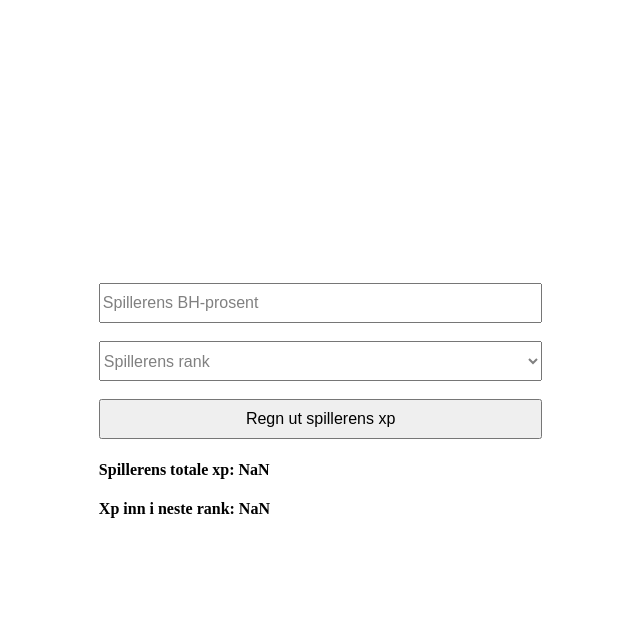
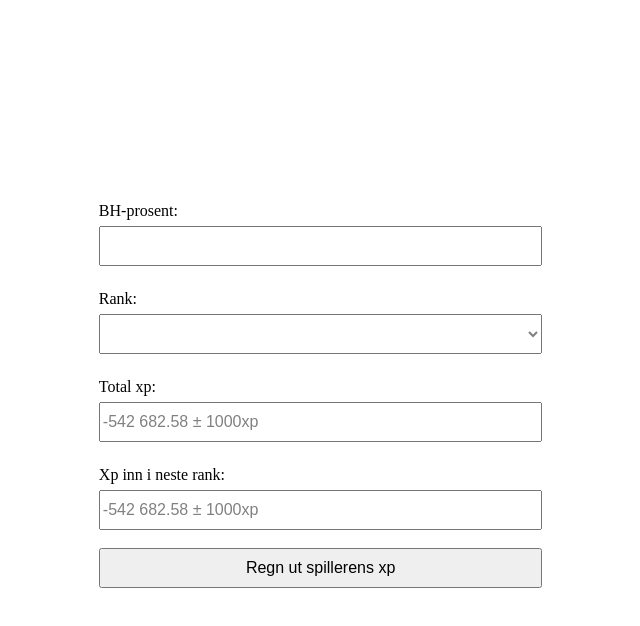
Before and after one commit to RevenantGaze1/revenantgaze1.github.io, a plain HTML site: page index.html in a window 1280 px wide. Both pictures are taken after a click on the button "Regn ut spillerens xp". Shown: the whole page, without its empty margins (321-961 px from the left). Drawn offline with Linux system fonts and the light colour scheme.

Commit message:
[Project 3] [1.1] Updated visuals

```diff
--- a/index.html
+++ b/index.html
@@ -9,19 +9,45 @@
 				box-sizing:border-box;
 				}
 			</style>
+			<script>
+				var input = document.getElementById("inputPlayerPercent");
+
+				// Execute a function when the user releases a key on the keyboard
+				input.addEventListener("keyup", function(event) {
+				  // Number 13 is the "Enter" key on the keyboard
+					if (event.keyCode === 13) {
+						// Cancel the default action, if needed
+						event.preventDefault();
+						// Trigger the button element with a click
+						document.getElementById("buttonCalculateExperience").click();
+					}
+				});
+
+				function calculateExperience() {
+					let playerCurrentPercent = document.getElementById("inputPlayerPercent").value;
+					var playerCurrentRank = document.getElementById("inputPlayerRank").value;
+
+					var resultTotalExperience = document.getElementById("fieldTotalExperience");
+					var resultCurrentRankExperience = document.getElementById("fieldCurrentRankExperience");
+
+					var playerCurrentTotalExperience = (416830.34 * playerCurrentPercent) - 542682.58;
+					var playerCurrentRankExperience = playerCurrentTotalExperience.toFixed(2) - playerCurrentRank;
+
+					var splitNumber = playerCurrentTotalExperience.toFixed(2).toString().replace(/\B(?=(\d{3})+(?!\d))/g, " ");
+
+					resultTotalExperience.value = splitNumber + " ± 1000xp";
+					resultCurrentRankExperience.value = playerCurrentRankExperience.toFixed(2).toString().replace(/\B(?=(\d{3})+(?!\d))/g, " ") + " ± 1000xp";
+				}
+			</script>
+			<title>MH xp-kalkulator</title>
 		</head>
-    <body style="display: table;
-  position: absolute;
-  top: 0;
-  left: 0;
-  height: 96%;
-  width: 99%;">
-		<div id="content" style="margin: 0 auto; width: 80%; margin-top: 80px;
-  display: table-cell;
-  vertical-align: middle;">
-		<input style="margin: 0 auto; position: center; display: block; width: 35%; height: 40px; font-size: 1em;color: gray;" id="inputPlayerPercent" value="Spillerens BH-prosent"></input><br>
+		<body style="display: table; position: absolute; top: 0; left: 0; height: 96%; width: 99%;">
+			<div id="content" style="margin: 0 auto; width: 80%; margin-top: 80px; display: table-cell; vertical-align: middle;">
+				<p style="margin: 0 auto; display: block; width: 35%; line-height: 30px;">BH-prosent:</p>
+				<input style="margin: 0 auto; position: center; display: block; width: 35%; height: 40px; font-size: 1em;color: gray;" id="inputPlayerPercent" value=""></input><br>
+				<p style="margin: 0 auto; display: block; width: 35%; line-height: 30px;">Rank:</p>
 				<select id="inputPlayerRank" value="Spillerens rank" style="margin: 0 auto; position: center; display: block; width: 35%; height: 40px; font-size: 1em;color: gray;">
-			<option value="0" selected>Spillerens rank</option>
+					<option value="0" selected></option>
 					<option value=0>Nybegynner</option>
 					<option value=20>Bråkmaker</option>
 					<option value=150>Løpegutt</option>
@@ -40,40 +66,10 @@
 					<option value=5000000>Legende x2</option>
 					<option value=7500000>Legende x3</option>
 				</select></br>
-		<input type="button" id="calculateButton" value="Regn ut spillerens xp" onclick="calculateExperience()"style="margin: 0 auto; position: center; display: block; width: 35%; height: 40px; font-size: 1em;">
-		<div style="margin: 0 auto; position: center; display: block; width: 35%; height: 40px; font-size: 1em;"><h4 id="totalExperience">Spillerens totale xp</h4>
-		<h4 id="currentRankExperience">Xp inn i neste rank</h4>
-			</div>
-		<script>
-			var input = document.getElementById("inputPlayerPercent");
-
-			// Execute a function when the user releases a key on the keyboard
-			input.addEventListener("keyup", function(event) {
-			  // Number 13 is the "Enter" key on the keyboard
-				if (event.keyCode === 13) {
-					// Cancel the default action, if needed
-					event.preventDefault();
-					// Trigger the button element with a click
-					document.getElementById("calculateButton").click();
-				}
-			});
-
-			function calculateExperience() {
-				let playerPercent = document.getElementById("inputPlayerPercent").value;
-				var resultField = document.getElementById("totalExperience");
-				var currentExperienceField = document.getElementById("currentRankExperience");
-
-				var playerExperience = (416830.34 * playerPercent) - 542682.58;
-
-				var splitNumber = playerExperience.toFixed(2).toString().replace(/\B(?=(\d{3})+(?!\d))/g, " ");
-
-				var playerRank = document.getElementById("inputPlayerRank").value;
-
-				var currentRankExperience = playerExperience.toFixed(2) - playerRank;
-
-				resultField.innerHTML = "Spillerens totale xp: " + splitNumber;
-				currentExperienceField.innerHTML = "Xp inn i neste rank: " + currentRankExperience.toFixed(2).toString().replace(/\B(?=(\d{3})+(?!\d))/g, " ");
-			}
-		</script>
+				<p style="margin: 0 auto; display: block; width: 35%; line-height: 30px;">Total xp:</p>
+				<input style="margin: 0 auto; position: center; display: block; width: 35%; height: 40px; font-size: 1em;color: gray;" id="fieldTotalExperience" value=""></input><br>
+				<p style="margin: 0 auto; display: block; width: 35%; line-height: 30px;">Xp inn i neste rank:</p>
+				<input style="margin: 0 auto; position: center; display: block; width: 35%; height: 40px; font-size: 1em;color: gray;" id="fieldCurrentRankExperience" value=""></input><br>
+				<input type="button" id="buttonCalculateExperience" value="Regn ut spillerens xp" onclick="calculateExperience()"style="margin: 0 auto; position: center; display: block; width: 35%; height: 40px; font-size: 1em;">
     </body>
   </html>
```
Also changed, not shown: polden.html (deleted, +0 -14 lines). Lines whose indentation alone changed are shown as unchanged.
